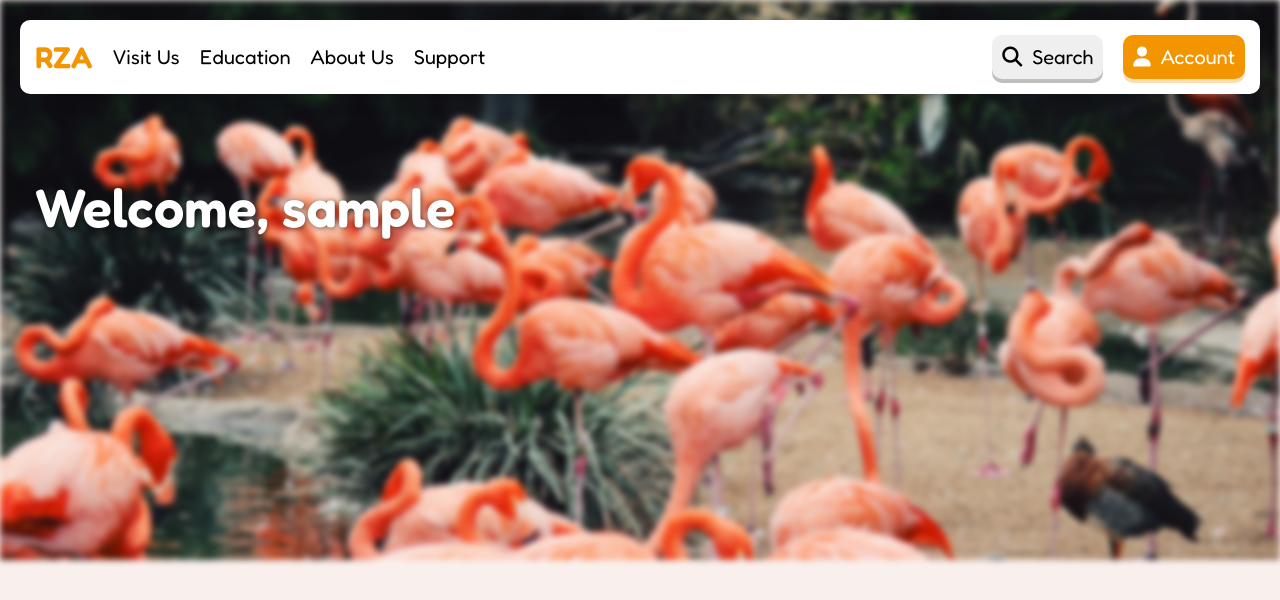
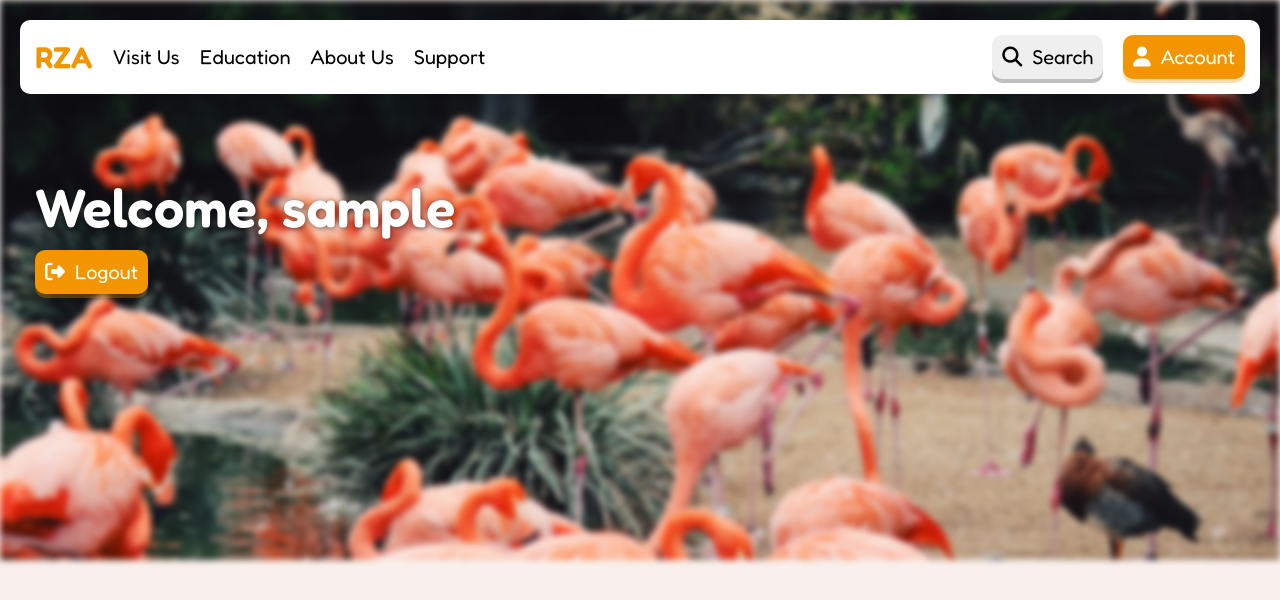
Before and after one commit to willrees23/RZA, a Flask app: page /account in a window 1280 px wide. Shown: the top 600 px of the page. Run offline with Flask 3, Linux system fonts and the light colour scheme; the visitor is signed in with stand-in values (Sample User, id 1); some libraries are stand-ins or nearby versions.

Commit message:
add logout button

```diff
--- a/templates/account/account.html
+++ b/templates/account/account.html
@@ -8,7 +8,12 @@ Riget Zoo Adventures | Account
 <span class="title">
   Welcome, {{ user.username }}
 </span>
+<a href="logout">
+    <button class="icon primary" style="width: fit-content">
+        <i class="fa-solid fa-right-from-bracket"></i>
+        <text>Logout</text>
+    </button>
+</a>
 {%endblock%}
 {% block content %}
-
 {% endblock %}
```
